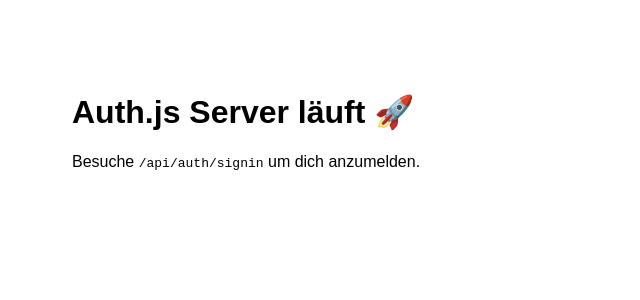
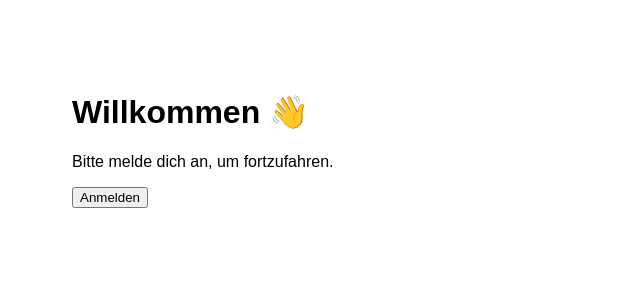
Before and after one commit to raphhman-cmd/onboarding-auth, a Next.js app: page / in a window 1280 px wide. Shown: the top 300 px of the page, without its empty margins (0-640 px from the left). Built offline with nearby package versions, Linux system fonts and the light colour scheme; no server answers.

Commit message:
Update index.js

```diff
--- a/pages/index.js
+++ b/pages/index.js
@@ -1,8 +1,23 @@
+import { useSession, signIn, signOut } from "next-auth/react"
+
 export default function Home() {
+  const { data: session } = useSession()
+
+  if (!session) {
+    return (
+      <div style={{ padding: "4rem", fontFamily: "sans-serif" }}>
+        <h1>Willkommen 👋</h1>
+        <p>Bitte melde dich an, um fortzufahren.</p>
+        <button onClick={() => signIn()}>Anmelden</button>
+      </div>
+    )
+  }
+
   return (
     <div style={{ padding: "4rem", fontFamily: "sans-serif" }}>
-      <h1>Auth.js Server läuft 🚀</h1>
-      <p>Besuche <code>/api/auth/signin</code> um dich anzumelden.</p>
+      <h1>Hallo {session.user.email} 👋</h1>
+      <p>Du bist eingeloggt!</p>
+      <button onClick={() => signOut()}>Abmelden</button>
     </div>
   )
 }
```
